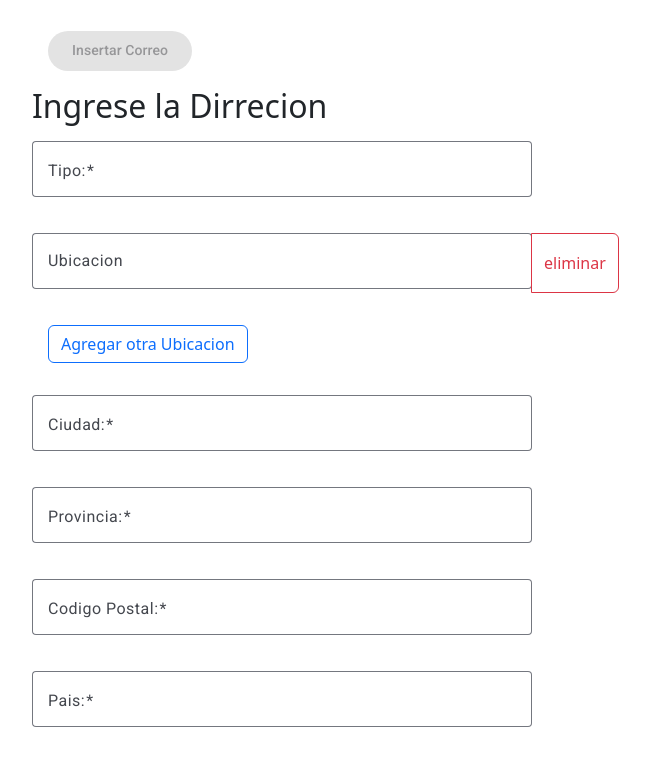
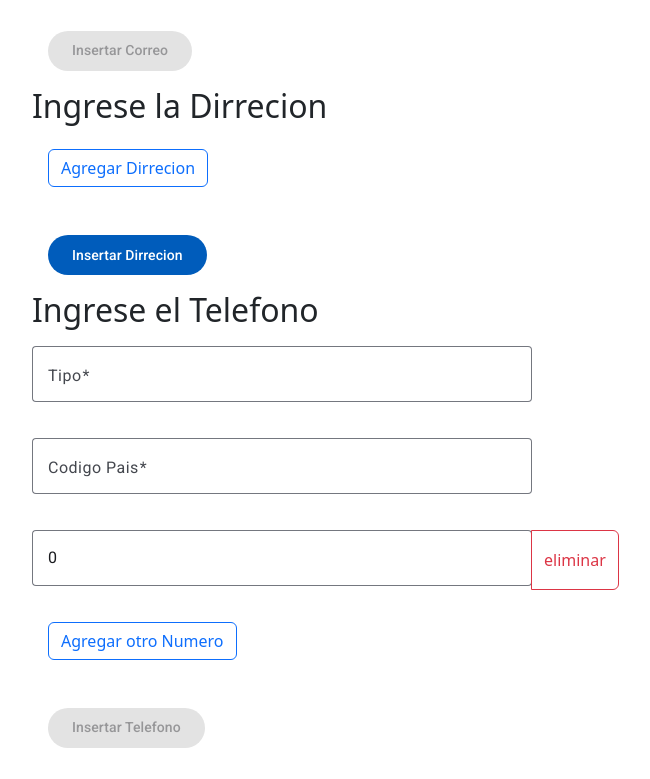
Before and after one commit to ramonantoniosantoscuevas15/spa-personas, an Angular app: page / in a window 1280 px wide. Shown: the part 540-1319 px from the top of the page, without its empty margins (50-700 px from the left). Built offline with nearby package versions, Linux system fonts and the light colour scheme.

Commit message:
validando los formularios

```diff
--- a/src/app/formulario-personas/dirreciones/dirreciones.html
+++ b/src/app/formulario-personas/dirreciones/dirreciones.html
@@ -2,77 +2,83 @@
   <h2>Ingrese la Dirrecion</h2>
 
 
+
+
+  <div formArrayName="dirreciones">
+    @for (dirrecion of dirreciones.controls; track $index; let i =$index ) {
+
+    <div class="input-group" [formGroupName]="i">
+
       <mat-form-field appearance="outline">
         <mat-label>Tipo:</mat-label>
-    <input matInput placeholder="ej trabajo, casa, etc."
-    [formControl]="form.controls.tipo"
-     />
-     @if (formUtilidades.isvalidField(form,'tipo')) {
-      <mat-error>{{formUtilidades.getFieldError(form,"tipo")}}</mat-error>
+        <input matInput placeholder="ej trabajo, casa, etc." formControlName="tipo" />
+        @if (formUtilidades.getFieldErrorInArray(dirreciones,i)) {
+    <mat-error>{{formUtilidades.getFieldErrorInArray(dirreciones,i)}}</mat-error>
+    }
+      </mat-form-field>
+      <mat-form-field appearance="outline">
+        <mat-label>Ubicacion:</mat-label>
+        <input matInput formControlName="ubicacion" />
+        @if (formUtilidades.getFieldErrorInArray(dirreciones,i)) {
+    <mat-error>{{formUtilidades.getFieldErrorInArray(dirreciones,i)}}</mat-error>
     }
 
+      </mat-form-field>
+      <mat-form-field appearance="outline">
+        <mat-label>Ciudad:</mat-label>
+        <input matInput formControlName="ciudad" />
+        @if (formUtilidades.getFieldErrorInArray(dirreciones,i)) {
+    <mat-error>{{formUtilidades.getFieldErrorInArray(dirreciones,i)}}</mat-error>
+    }
 
       </mat-form-field>
-  <div formArrayName="ubicacion">
-    @for (ubicaciones of ubicacion.controls; track $index; let i =$index ) {
+      <mat-form-field appearance="outline">
+        <mat-label>Provincia:</mat-label>
+        <input matInput formControlName="provincia" />
+        @if (formUtilidades.getFieldErrorInArray(dirreciones,i)) {
+    <mat-error>{{formUtilidades.getFieldErrorInArray(dirreciones,i)}}</mat-error>
+    }
 
-      <div class="input-group">
+      </mat-form-field>
       <mat-form-field appearance="outline">
-          <input placeholder="Ubicacion" matInput [formControlName]="i">
-          @if (formUtilidades.isValidFieldInArray(ubicacion,i)) {
-            <mat-error>{{formUtilidades.getFieldErrorInArray(ubicacion,i)}}</mat-error>
+    <mat-label>Codigo Postal:</mat-label>
+    <input matInput formControlName="codigopostal" />
+    @if (formUtilidades.getFieldErrorInArray(dirreciones,i)) {
+    <mat-error>{{formUtilidades.getFieldErrorInArray(dirreciones,i)}}</mat-error>
     }
+
   </mat-form-field>
-        <button (click)="onDeleteUbicacion(i)"  class="btn btn-outline-danger" type="button">eliminar</button>
+  <mat-form-field appearance="outline">
+    <mat-label>Pais:</mat-label>
+    <input matInput formControlName="pais" />
+    @if (formUtilidades.getFieldErrorInArray(dirreciones,i)) {
+    <mat-error>{{formUtilidades.getFieldErrorInArray(dirreciones,i)}}</mat-error>
+    }
+
+  </mat-form-field>
+
+
 
     </div>
+    <button (click)="onDeletedirrecion(i)"  class="btn btn-outline-danger" type="button">eliminar</button>
     }
     <div>
 
-        <button class="btn btn-outline-primary" type="button" (click)="newubicacion()">
-          Agregar otra Ubicacion
+      <button class="btn btn-outline-primary" type="button" (click)="newdirrecion()">
+        Agregar Dirrecion
       </button>
 
     </div>
 
   </div>
 
-  <mat-form-field appearance="outline">
-    <mat-label>Ciudad:</mat-label>
-    <input matInput [formControl]="form.controls.ciudad"   />
-     @if (formUtilidades.isvalidField(form,'ciudad')) {
-      <mat-error>{{formUtilidades.getFieldError(form,"ciudad")}}</mat-error>
-    }
 
-  </mat-form-field>
-  <mat-form-field appearance="outline">
-    <mat-label>Provincia:</mat-label>
-    <input matInput [formControl]="form.controls.provincia" />
-       @if (formUtilidades.isvalidField(form,'provincia')) {
-      <mat-error>{{formUtilidades.getFieldError(form,"provincia")}}</mat-error>
-    }
 
-  </mat-form-field>
-  <mat-form-field appearance="outline">
-    <mat-label>Codigo Postal:</mat-label>
-    <input matInput [formControl]="form.controls.codigopostal" />
-       @if (formUtilidades.isvalidField(form,'codigopostal')) {
-      <mat-error>{{formUtilidades.getFieldError(form,"codigopostal")}}</mat-error>
-    }
 
-  </mat-form-field>
-  <mat-form-field appearance="outline">
-    <mat-label>Pais:</mat-label>
-    <input matInput [formControl]="form.controls.pais"    />
-       @if (formUtilidades.isvalidField(form,'pais')) {
-      <mat-error>{{formUtilidades.getFieldError(form,"pais")}}</mat-error>
-    }
 
-  </mat-form-field>
 
   <div class="contenedor-botones">
-    <button mat-flat-button
-    [disabled]="form.invalid">
+    <button mat-flat-button [disabled]="form.invalid">
       Insertar Dirrecion</button>
 
   </div>
--- a/src/app/formulario-personas/dirreciones/dirreciones.ts
+++ b/src/app/formulario-personas/dirreciones/dirreciones.ts
@@ -17,29 +17,36 @@ formUtilidades = FormUtilidades
   private fb = inject(FormBuilder)
   @Output() postdirrecion = new EventEmitter<CreardirrecionesDTO>()
   form = this.fb.group({
+    dirreciones: this.fb.array([])
+
+
+  })
+
+  get dirreciones() {
+    return this.form.get('dirreciones') as FormArray
+  }
+  newdirrecion() {
+    this.dirreciones.push(this.fb.group({
       tipo: ['', [Validators.required, Validators.minLength(3)]],
-    ubicacion: this.fb.array([['', [Validators.required, Validators.minLength(3)]]]) ,
+      ubicacion: ['', [Validators.required, Validators.minLength(3)]],
       ciudad: ['', [Validators.required, Validators.minLength(3)]],
       provincia: ['', [Validators.required, Validators.minLength(3)]],
       codigopostal: ['', [Validators.required]],
       pais: ['', [Validators.required, Validators.minLength(3)]],
-
-  })
-
-  get ubicacion(){
-    return this.form.get('ubicacion') as FormArray
+    }))
   }
 
-  onDeleteUbicacion(index:number){
-    this.ubicacion.removeAt(index)
+   onDeletedirrecion(index:number){
+    this.dirreciones.removeAt(index)
+
 
    }
 
-  newubicacion(){
-    this.ubicacion.push(this.fb.control('', [Validators.required, Validators.minLength(3)]))
-  }
+  // newubicacion(){
+  //   this.ubicacion.push(this.fb.control('', [Validators.required, Validators.minLength(3)]))
+  // }
 
-  agregardirrecion(){
+  agregardirrecion() {
     const dirrecion = this.form.value as CreardirrecionesDTO
     this.postdirrecion.emit(dirrecion)
   }
--- a/src/app/formulario-personas/personas/personas.ts
+++ b/src/app/formulario-personas/personas/personas.ts
@@ -1,5 +1,5 @@
-import {  ChangeDetectionStrategy, Component, EventEmitter, inject, Inject, Output } from '@angular/core';
-import { FormBuilder, FormsModule, ReactiveFormsModule, Validators } from '@angular/forms';
+import { ChangeDetectionStrategy, Component, EventEmitter, inject, Inject, Output } from '@angular/core';
+import { FormArray, FormBuilder, FormsModule, ReactiveFormsModule, Validators } from '@angular/forms';
 import { FormUtilidades } from '../../utils/form-utilidades';
 import { MatButtonModule } from '@angular/material/button';
 import { MatFormFieldModule } from '@angular/material/form-field';
@@ -26,38 +26,46 @@ export class Personas {
   private fb = inject(FormBuilder)
   formUtilidades = FormUtilidades
   @Output() postPersona = new EventEmitter<CrearpersonaDTO>()
-  listacorreos:CrearcorreoDTO[]=[]
-  listatelefonos:CreartelefonoDTO[]=[]
-  listadirreciones:CreardirrecionesDTO[]=[]
+  listacorreos: CrearcorreoDTO[] = []
+  listatelefonos: CreartelefonoDTO[] = []
+  listadirreciones: CreardirrecionesDTO[] = []
 
   form = this.fb.group({
 
     nombre: ['', { validators: [Validators.required, Validators.minLength(3)] }],
     apellido: ['', { validators: [Validators.required, Validators.minLength(3)] }],
     cedula: ['', { validators: [Validators.required] }],
+    emails:{
+      correos:''
+    }
+
 
   })
 
 
-  guardarPersonas(){
+
+
+  guardarPersonas() {
     const persona = this.form.value as CrearpersonaDTO
+
     this.postPersona.emit(persona)
 
 
 
   }
-   agregarcorreo(correo:CrearcorreoDTO){
+  agregarcorreo(correo: CrearcorreoDTO) {
+
 
     this.listacorreos.push(correo)
     console.log(this.listacorreos)
   }
-  agregartelefono(telefono:CreartelefonoDTO){
+  agregartelefono(telefono: CreartelefonoDTO) {
     this.listatelefonos.push(telefono)
     console.log(this.listatelefonos)
 
   }
 
-  agregardirrecion(dirreciones:CreardirrecionesDTO){
+  agregardirrecion(dirreciones: CreardirrecionesDTO) {
     this.listadirreciones.push(dirreciones)
     console.log(this.listadirreciones)
 
```
Also changed, not shown: src/app/formulario-personas/dirreciones/dirrecionesdto.ts (+5 -5 lines), src/app/formulario-personas/personas/personas.html (+7 -6 lines). Lines whose indentation alone changed are shown as unchanged.
